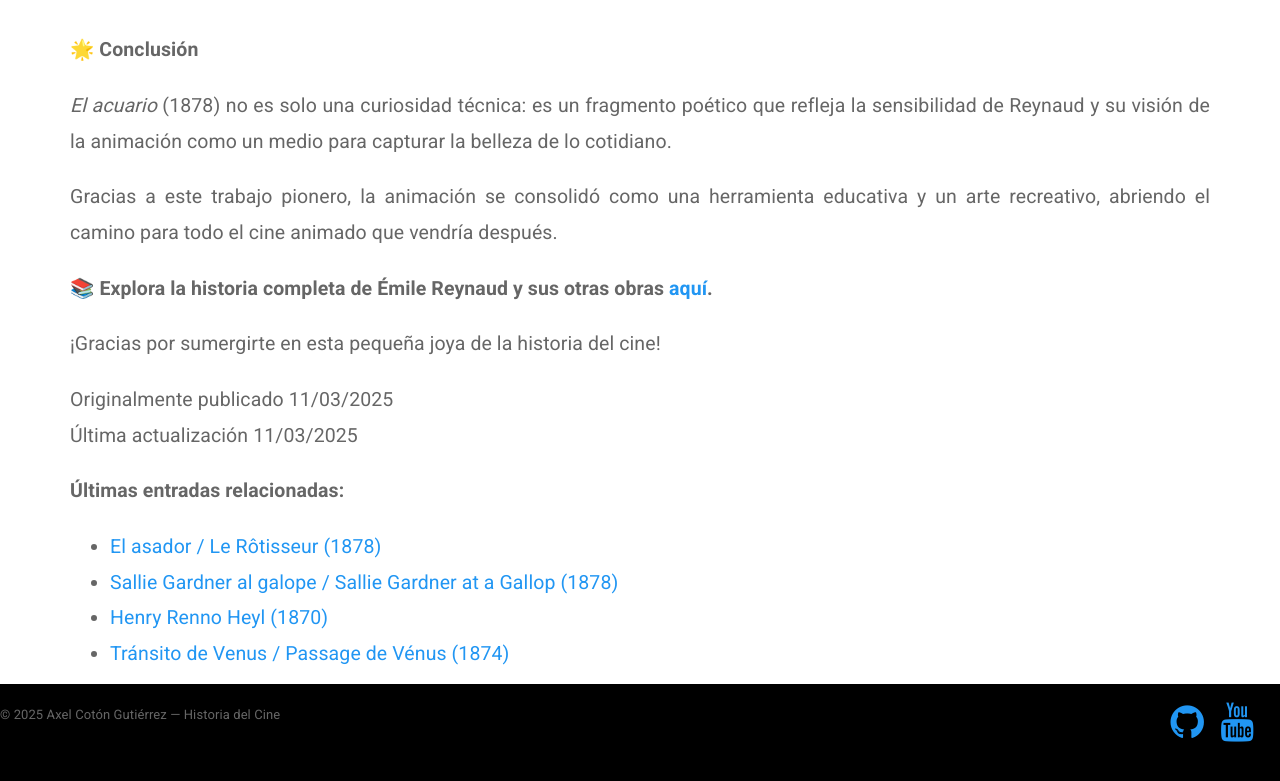
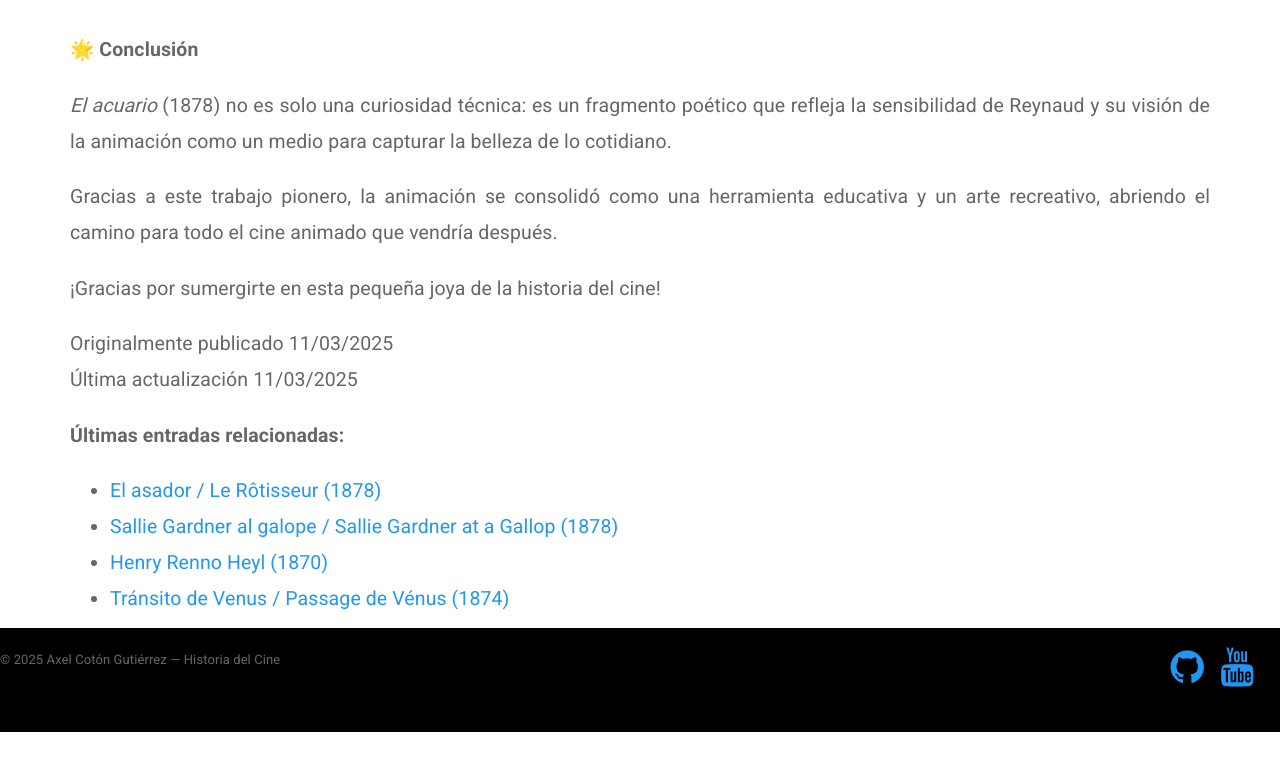
Before and after one commit to AxelCotonGutierrez/historiadelcine, a Jekyll site: the page built from _posts/2025-03-11-el-acuario-1878.html, in a window 1280 px wide and 900 px high, scrolled down 2677 px, cut to the strip 112-893 px from the top of the window. Built offline with Jekyll 4.4.1, drawn with Linux system fonts in a browser that asks for light colours; after the commit the page ends 3521 px from its top, so only the background shows below that.

Commit message:
articulos

```diff
--- a/_posts/2025-03-11-el-acuario-1878.html
+++ b/_posts/2025-03-11-el-acuario-1878.html
@@ -90,10 +90,6 @@ Gracias a este trabajo pionero, la animación se consolidó como una herramienta
 </p>
 
 <p style="text-align: justify;">
-📚 <b>Explora la historia completa de Émile Reynaud y sus otras obras <a href="/ruta-al-articulo-principal-sobre-reynaud">aquí</a>.</b>
-</p>
-
-<p style="text-align: justify;">
 ¡Gracias por sumergirte en esta pequeña joya de la historia del cine!
 </p>
 
@@ -157,9 +153,7 @@ Reynaud devoted his life to refining these animations and showing audiences that
 Thanks to this pioneering work, animation gained recognition as an educational tool and a recreational art form, laying the groundwork for the animated films that would enchant audiences worldwide in the 20th century.
 </p>
 
-<p style="text-align: justify;">
-📚 <b>Discover the full story of Émile Reynaud and his other works <a href="/path-to-main-reynaud-article">here</a>.</b>
-</p>
+
 
 <p style="text-align: justify;">
 Thank you for diving into this small treasure from the early days of cinema!
```
Also changed, not shown: _posts/2025-03-12-el-asador-le-rotisseur-1878.html (+2 -6 lines).
